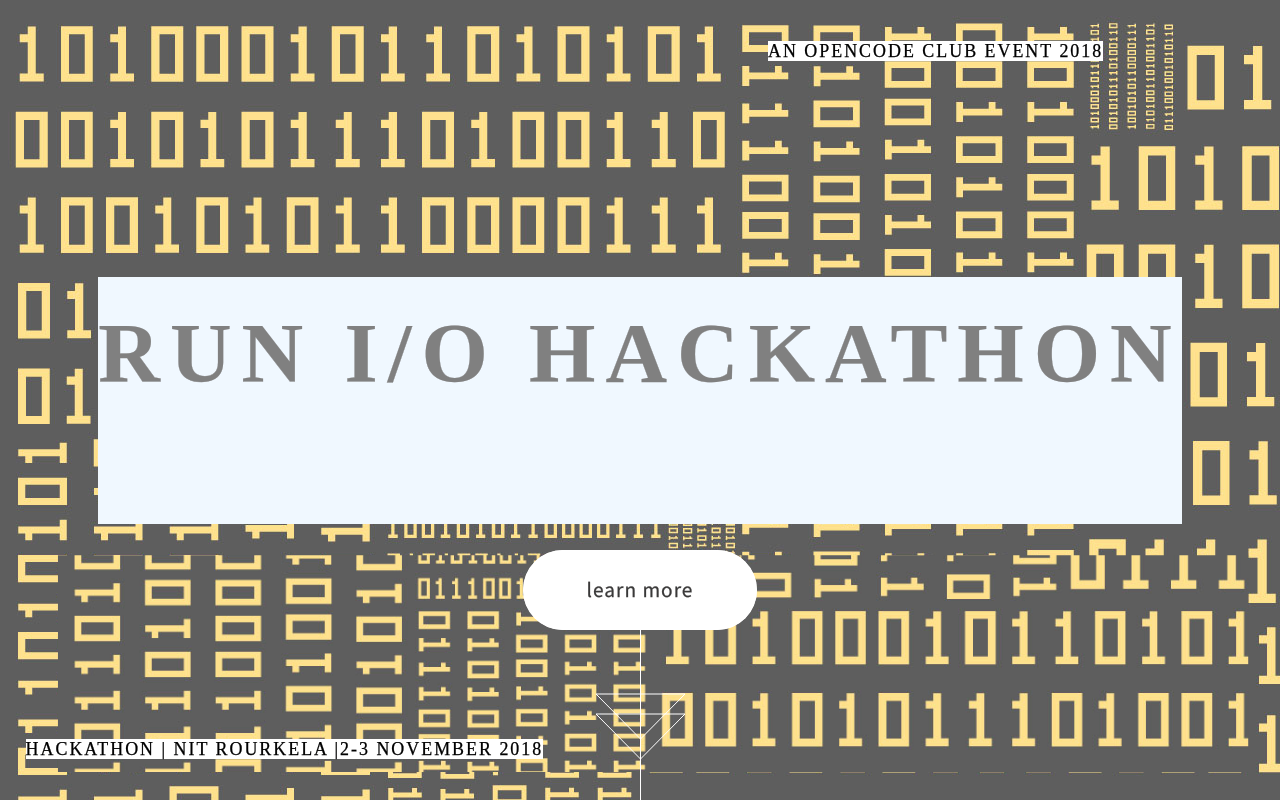
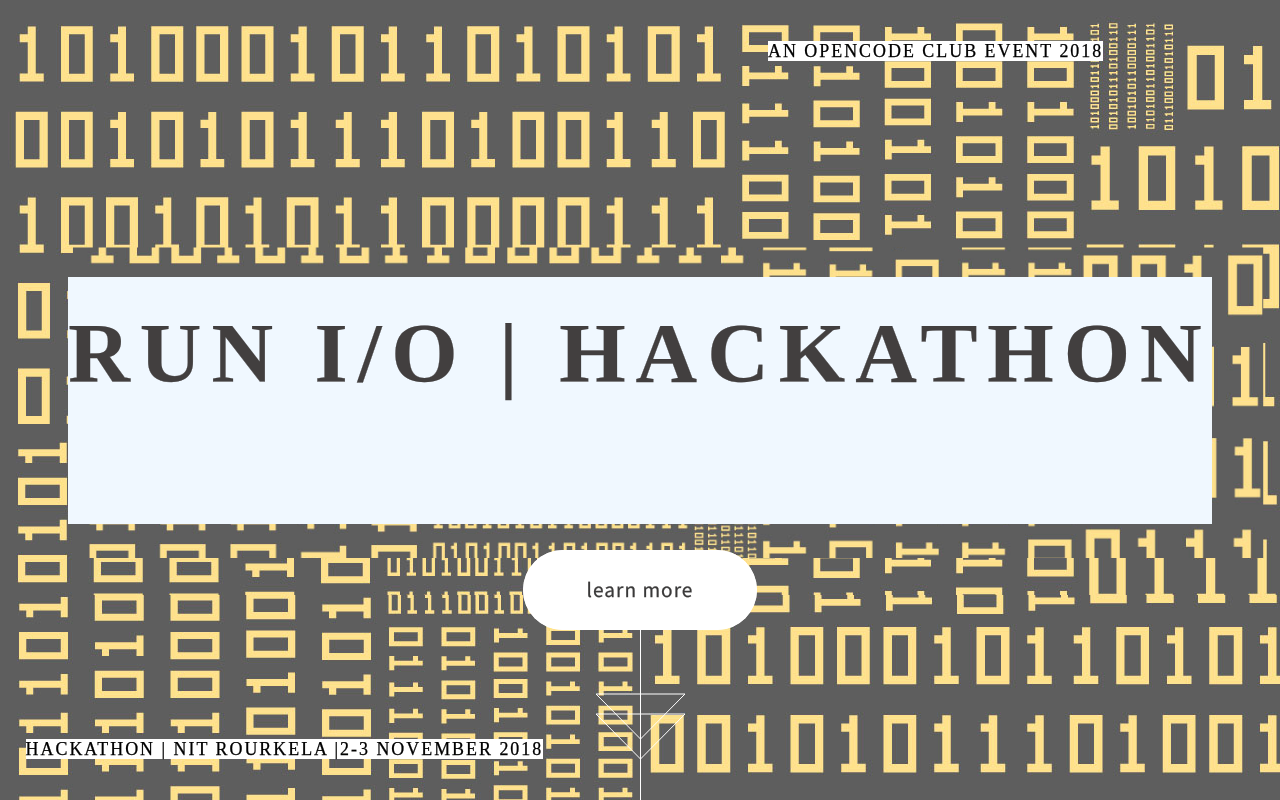
Before and after one commit to ShaswatLenka/run_io, a plain HTML site: page index.html in a window 1280 px wide. Shown: the top 800 px of the page. Drawn offline with nearby package versions, Linux system fonts and the light colour scheme.

Commit message:
UI fixes 1

```diff
--- a/index.html
+++ b/index.html
@@ -14,7 +14,7 @@
 		<!-- Header -->
 			<section id="header">
 				<header>
-                    <h1 ><span style="color: grey; font-family: Andale Mono"> RUN I/O HACKATHON</span></h1>
+                    <h1 ><span style="color: #423f3f; font-family: Andale Mono"> RUN I/O | HACKATHON</span></h1>
 				</header>
 
                 <p class="horizontal-text-left" style="font-size: 1.4vw">
@@ -236,10 +236,10 @@
                         scale: true, // set 'false' to stop scaling
                         blend : true, // set 'false' to stop        glitch blending
                         blendModeType : 'hue', // select blend mode type
-                        glitch1TimeMin : 600, // set min time for glitch 1 elem
-                        glitch1TimeMax : 900, // set max time for glitch 1 elem
-                        glitch2TimeMin : 30, // set min time for glitch 2 elem
-                        glitch2TimeMax : 115, // set max time for glitch 2 elem
+                        glitch1TimeMin : 800, // set min time for glitch 1 elem
+                        glitch1TimeMax : 1000, // set max time for glitch 1 elem
+                        glitch2TimeMin : 100, // set min time for glitch 2 elem
+                        glitch2TimeMax : 215, // set max time for glitch 2 elem
                         zIndexStart : 8, // because of absolute position, set z-index base value
 		              });
 	               });
```
